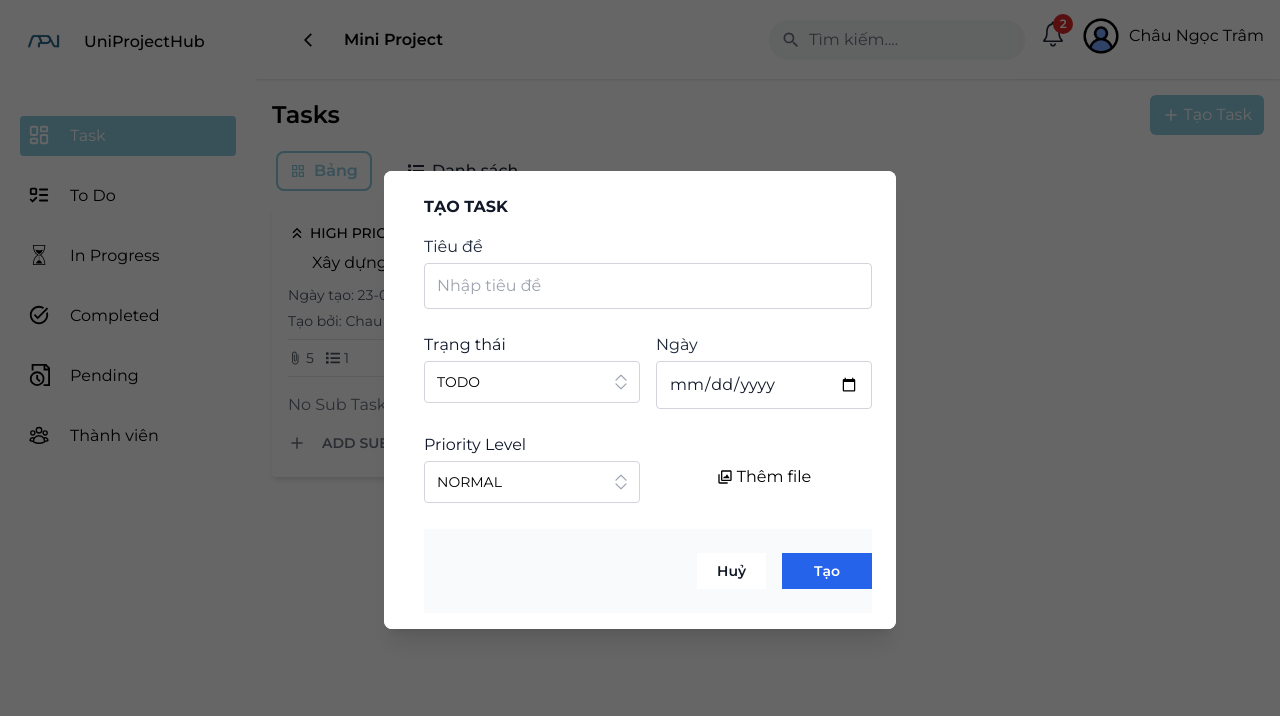
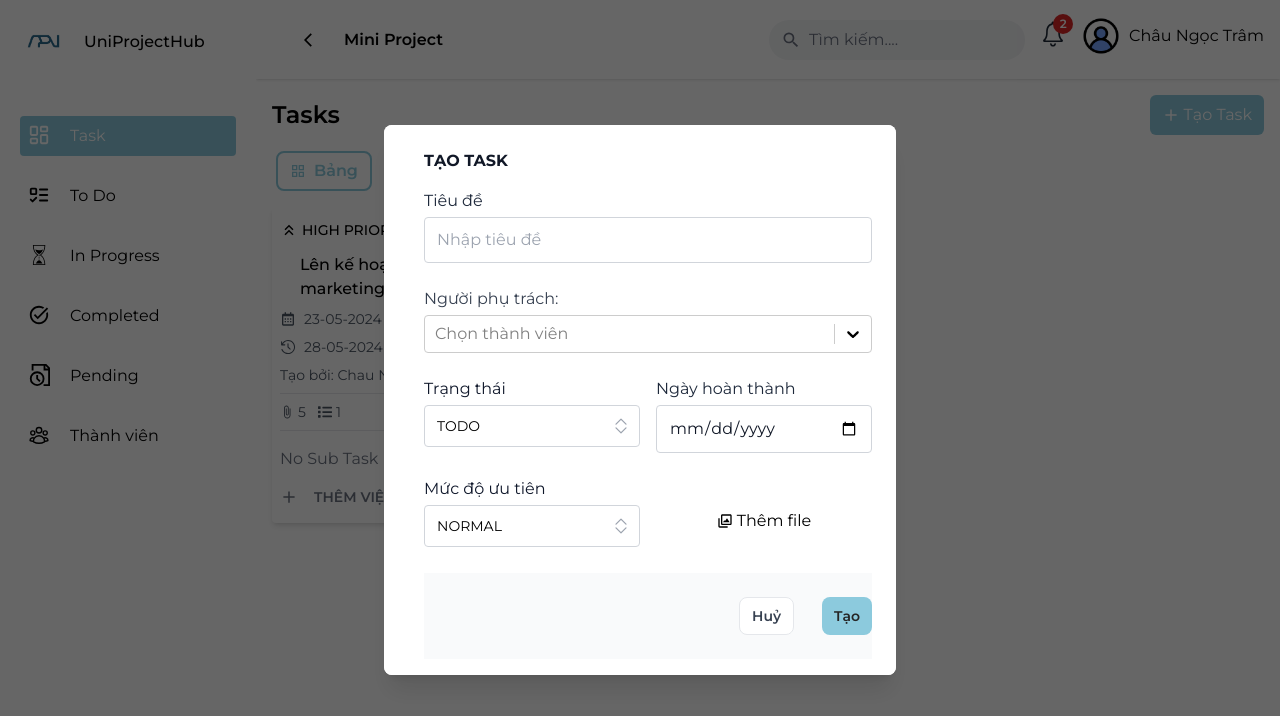
Before and after one commit to ChauNgocTram/UniProjectHub_FrontEnd, a React (Vite) app: page /du-an-nhom/in-progress in a window 1280 px wide. Both pictures are taken after a click on the button "Tạo Task". Shown: the top 716 px of the page. Built offline with nearby package versions, Linux system fonts and the light colour scheme.

Commit message:
update người phụ trách nhiệm vụ

```diff
--- a/package.json
+++ b/package.json
@@ -39,6 +39,7 @@
     "react-redux": "^9.1.0",
     "react-responsive": "^9.0.2",
     "react-router-dom": "^6.21.3",
+    "react-select": "^5.8.0",
     "reactjs-popup": "^2.0.6",
     "redux-persist": "^6.0.0",
     "sonner": "^1.4.41",
--- /dev/null
+++ b/src/components/Dialog/TaskDialog.jsx
@@ -0,0 +1,116 @@
+import React, { Fragment, useState } from "react";
+import { useNavigate } from "react-router-dom";
+import { AiTwotoneFolderOpen } from "react-icons/ai";
+import { BsThreeDots } from "react-icons/bs";
+import { HiDuplicate } from "react-icons/hi";
+import { MdAdd, MdOutlineEdit } from "react-icons/md";
+import { RiDeleteBin6Line } from "react-icons/ri";
+import { Menu, Transition,MenuButton ,MenuItems,MenuItem} from "@headlessui/react";
+import AddTask from "../Tasks/ManageTask/AddTask";
+import AddSubTask from "../Tasks/ManageTask/AddSubTask";
+import ConfirmatioDialog from "../Dialog/Dialogs";
+
+const TaskDialog = ({ task }) => {
+  const [open, setOpen] = useState(false);
+  const [openEdit, setOpenEdit] = useState(false);
+  const [openDialog, setOpenDialog] = useState(false);
+
+  const navigate = useNavigate();
+
+  const duplicateHandler = () => {};
+  const deleteClicks = () => {};
+  const deleteHandler = () => {};
+
+  const items = [
+
+    {
+      label: "Chỉnh sửa",
+      icon: <MdOutlineEdit className='mr-2 h-5 w-5' aria-hidden='true' />,
+      onClick: () => setOpenEdit(true),
+    },
+    {
+      label: "Thêm việc cần làm",
+      icon: <MdAdd className='mr-2 h-5 w-5' aria-hidden='true' />,
+      onClick: () => setOpen(true),
+    },
+
+  ];
+
+  return (
+    <>
+      <div>
+        <Menu as='div' className='relative inline-block text-left'>
+          <MenuButton className='inline-flex w-full justify-center rounded-md px-4 py-2 text-sm font-medium text-gray-600 '>
+            <BsThreeDots />
+          </MenuButton>
+
+          <Transition
+            as={Fragment}
+            enter='transition ease-out duration-100'
+            enterFrom='transform opacity-0 scale-95'
+            enterTo='transform opacity-100 scale-100'
+            leave='transition ease-in duration-75'
+            leaveFrom='transform opacity-100 scale-100'
+            leaveTo='transform opacity-0 scale-95'
+          >
+            <MenuItems className='absolute p-4 right-0 mt-2 w-56 origin-top-right divide-y divide-gray-100 rounded-md bg-white shadow-lg ring-1 ring-black/5 focus:outline-none'>
+              <div className='px-1 py-1 space-y-2'>
+                {items.map((el) => (
+                  <MenuItem key={el.label}>
+                    {({ active }) => (
+                      <button
+                        onClick={el?.onClick}
+                        className={`${
+                          active ? "bg-blue-500 text-white" : "text-gray-900"
+                        } group flex w-full items-center rounded-md px-2 py-2 text-sm`}
+                      >
+                        {el.icon}
+                        {el.label}
+                      </button>
+                    )}
+                  </MenuItem>
+                ))}
+              </div>
+
+              <div className='px-1 py-1'>
+                <MenuItem>
+                  {({ active }) => (
+                    <button
+                      onClick={() => deleteClicks()}
+                      className={`${
+                        active ? "bg-blue-500 text-white" : "text-red-900"
+                      } group flex w-full items-center rounded-md px-2 py-2 text-sm`}
+                    >
+                      <RiDeleteBin6Line
+                        className='mr-2 h-5 w-5 text-red-400'
+                        aria-hidden='true'
+                      />
+                      Delete
+                    </button>
+                  )}
+                </MenuItem>
+              </div>
+            </MenuItems>
+          </Transition>
+        </Menu>
+      </div>
+
+      <AddTask
+        open={openEdit}
+        setOpen={setOpenEdit}
+        task={task}
+        key={new Date().getTime()}
+      />
+
+      <AddSubTask open={open} setOpen={setOpen} />
+
+      <ConfirmatioDialog
+        open={openDialog}
+        setOpen={setOpenDialog}
+        onClick={deleteHandler}
+      />
+    </>
+  );
+};
+
+export default TaskDialog;
--- a/src/components/Sidebar/ProjectSidebarr.jsx
+++ b/src/components/Sidebar/ProjectSidebarr.jsx
@@ -104,12 +104,12 @@ function ProjectSidebarr() {
     //     />
     //   </div>
     <div className='w-full h-full flex flex-col gap-6 p-5'>
-      <div className="flex gap-1 space-x-4 items-center">
+      <NavLink to="/" className="flex gap-1 space-x-4 items-center">
         <img src={mainicon} className="md:w-10 w-8 ml-1" />
         <span className={!isExpanded ? "hidden" : "block mt-1 font-medium"}>
           UniProjectHub
         </span>
-      </div>
+      </NavLink>
 
       <div className="flex-1 flex flex-col gap-y-5 py-8 ">
         {navLinks.map((item, index) => (
--- a/src/components/Tabs/Tabs.jsx
+++ b/src/components/Tabs/Tabs.jsx
@@ -6,7 +6,7 @@ function classNames(...classes) {
 
 export default function Tabs({ tabs, setSelected, children }) {
   return (
-    <div className='w-fit px-1 sm:px-0'>
+    <div className='w-full px-1 sm:px-0'>
       <TabGroup>
         <TabList className='flex space-x-6 rounded-xl px-1'>
           {tabs.map((tab, index) => (
--- a/src/components/Tasks/ManageTask/AddSubTask.jsx
+++ b/src/components/Tasks/ManageTask/AddSubTask.jsx
@@ -45,7 +45,7 @@ function AddSubTask({ open, setOpen, id }) {
                   label='Tiêu đề'
                   className='w-full rounded'
                   register={register("title", {
-                    required: "Title is required!",
+                    required: "Vui lòng điền việc cần làm!",
                   })}
                   error={errors.title ? errors.title.message : ""}
                 />
@@ -58,7 +58,7 @@ function AddSubTask({ open, setOpen, id }) {
                     label='Ngày'
                     className='w-full rounded'
                     register={register("date", {
-                      required: "Date is required!",
+                      required: "Vui lòng chọn ngày tháng!",
                     })}
                     error={errors.date ? errors.date.message : ""}
                   />
--- a/src/components/Tasks/ManageTask/AddTask.jsx
+++ b/src/components/Tasks/ManageTask/AddTask.jsx
@@ -7,6 +7,7 @@ import { useForm } from "react-hook-form";
 import SelectList from "../../SelectList";
 import { BiImages } from "react-icons/bi";
 import Button from "../../Button"
+import UserList from "../../UserInfo/UserList";
 
 const LISTS = ["TODO", "IN PROGRESS", "COMPLETED"];
 const PRIORIRY = ["HIGH", "MEDIUM", "NORMAL", "LOW"];
@@ -43,7 +44,7 @@ function AddTask({ open, setOpen }) {
             as='h2'
             className='text-base font-bold leading-6 text-gray-900 mb-4'
           >
-            {task ? "UPDATE TASK" : "TẠO TASK"}
+            {task ? "CẬP NHẬT TASK" : "TẠO TASK"}
           </DialogTitle>
 
           <div className='mt-2 flex flex-col gap-6'>
@@ -58,7 +59,7 @@ function AddTask({ open, setOpen }) {
             />
 
             {/* <UserList setTeam={setTeam} team={team} /> */}
-
+            <UserList/>
             <div className='flex gap-4'>
               <SelectList
                 label='Trạng thái'
@@ -72,10 +73,10 @@ function AddTask({ open, setOpen }) {
                   placeholder='Date'
                   type='date'
                   name='date'
-                  label='Ngày'
+                  label='Ngày hoàn thành'
                   className='w-full rounded'
                   register={register("date", {
-                    required: "Date is required!",
+                    required: "Vui lòng chọn ngày!",
                   })}
                   error={errors.date ? errors.date.message : ""}
                 />
@@ -84,7 +85,7 @@ function AddTask({ open, setOpen }) {
 
             <div className='flex gap-4'>
               <SelectList
-                label='Priority Level'
+                label='Mức độ ưu tiên'
                 lists={PRIORIRY}
                 selected={priority}
                 setSelected={setPriority}
@@ -118,13 +119,13 @@ function AddTask({ open, setOpen }) {
                 <Button
                   label='Tạo'
                   type='submit'
-                  className='bg-blue-600 px-8 text-sm font-semibold text-white hover:bg-blue-700  sm:w-auto'
+                  className='bg-mainColor text-sm font-semibold text-neutral-800 hover:bg-mainBg sm:ml-3 sm:w-auto rounded-lg'
                 />
               )}
 
               <Button
                 type='button'
-                className='bg-white px-5 text-sm font-semibold text-gray-900 sm:w-auto'
+                className='bg-white hover:bg-neutral-200 border text-sm font-semibold text-gray-700 sm:w-auto rounded-lg'
                 onClick={() => setOpen(false)}
                 label='Huỷ'
               />
--- a/src/components/Tasks/TaskCard.jsx
+++ b/src/components/Tasks/TaskCard.jsx
@@ -11,12 +11,15 @@ import { BGS, PRIOTITYSTYELS, TASK_TYPE, formatDate } from "../../utils";
 //import TaskDialog from "./task/TaskDialog";
 import { BiMessageAltDetail } from "react-icons/bi";
 import { FaList } from "react-icons/fa";
+import { BiCalendar } from "react-icons/bi";
+import { RxCounterClockwiseClock } from "react-icons/rx";
 //import UserInfo from "./UserInfo";
 import { IoMdAdd } from "react-icons/io";
 import UserInfo from "../UserInfo/UserInfo";
 import { NavLink } from "react-router-dom";
 import { TASK_DETAILS } from "../../routes/constant";
-//import AddSubTask from "./task/AddSubTask";
+import AddSubTask from "../Tasks/ManageTask/AddSubTask"
+import TaskDialog from "../Dialog/TaskDialog";
 
 const ICONS = {
   high: <MdKeyboardDoubleArrowUp />,
@@ -30,7 +33,7 @@ const TaskCard = ({ task }) => {
 
   return (
     <>
-      <div className="w-full h-fit bg-white shadow-md p-4 rounded">
+      <div className="w-full h-fit bg-white shadow-md p-2 rounded">
         <div className="w-full flex justify-between">
           <div
             className="flex flex-1 gap-1 items-center text-sm font-medium"
@@ -50,6 +53,7 @@ const TaskCard = ({ task }) => {
 
 
           {/* {user?.isAdmin && <TaskDialog task={task} />} */}
+          <TaskDialog task={task} />
         </div>
 
         <>
@@ -59,18 +63,30 @@ const TaskCard = ({ task }) => {
               // className={clsx("w-4 h-4 rounded-full", TASK_TYPE[task.stage])}
             />
             <NavLink to={`/du-an-nhom/${TASK_DETAILS}`}>
-            <h4 className="line-clamp-1 text-black">
+            <h4 className="line-clamp-2 text-black font-medium">
               {/* {task?.title} */}
-              Xây dựng Master plan
+              Lên kế hoạch truyền thông marketing tích hợp
             </h4>
             </NavLink>
 
           </div>
-          <span className="text-sm text-gray-600">
+          <div className="flex space-x-2 items-center text-gray-600 my-2">
+          <BiCalendar />
+          <span className="text-sm ">
             {/* {formatDate(new Date(task?.date))} */}
-            Ngày tạo: 23-05-2024
+             23-05-2024
           </span>
+          </div>
+          <div className="flex space-x-2 items-center text-gray-600 mb-2">
+          <RxCounterClockwiseClock />
+          <span className="text-sm ">
+            {/* {formatDate(new Date(task?.date))} */}
+            28-05-2024
+          </span>
+          </div>
+
           <p className="text-sm text-gray-600 mt-1">Tạo bởi: Chau Ngoc Tram</p>
+
         </>
 
         <div className="w-full border-t border-gray-200 my-2" />
@@ -91,6 +107,20 @@ const TaskCard = ({ task }) => {
               {/* <span>0/{task?.subTasks?.length}</span> */}
               <span>1</span>
             </div>
+          </div>
+
+          <div className='flex flex-row-reverse'>
+            {task?.team?.map((m, index) => (
+              <div
+                key={index}
+                className={clsx(
+                  "w-7 h-7 rounded-full text-white flex items-center justify-center text-sm -mr-1",
+                  BGS[index % BGS?.length]
+                )}
+              >
+                <UserInfo user={m} />
+              </div>
+            ))}
           </div>
         </div>
 
@@ -124,13 +154,15 @@ const TaskCard = ({ task }) => {
             // disabled={user.isAdmin ? false : true}
             className="w-full flex gap-4 items-center text-sm text-gray-500 font-semibold disabled:cursor-not-allowed disabled::text-gray-300"
           >
-            <IoMdAdd className="text-lg" />
-            <span>ADD SUBTASK</span>
+            <IoMdAdd className="text-lg uppercase" />
+            <span>THÊM VIỆC CẦN LÀM</span>
           </button>
         </div>
       </div>
 
-      {/* <AddSubTask open={open} setOpen={setOpen} id={task._id} /> */}
+      <AddSubTask open={open} setOpen={setOpen}
+    //  id={task._id}
+      />
     </>
   );
 };
--- a/src/components/Tasks/ViewTask/ListView.jsx
+++ b/src/components/Tasks/ViewTask/ListView.jsx
@@ -37,10 +37,12 @@ function ListView({ tasks }) {
         <tr className='w-full text-left'>
           <th className='py-2'>Tiêu đề</th>
           <th className='py-2'>Độ ưu tiên</th>
-          <th className='py-2'>Trạng thái</th>
-          <th className='py-2 line-clamp-1'>Ngày tạo</th>
+          <th className='py-2'>Ngày tạo</th>
+          <th className='py-2 line-clamp-1'>Deadline</th>
           <th className='py-2'>File</th>
           <th className='py-2'>Tạo bởi</th>
+          <th className='py-2'>Người phụ trách</th>
+          <th className='py-2'></th>
         </tr>
       </thead>
     );
@@ -75,7 +77,7 @@ function ListView({ tasks }) {
 
         <td className='py-2'>
           <div className={"flex gap-1 items-center"}>
-          {/* <TaskStatusBadge taskStatus={item.status} /> */}
+          23-04-2024
           </div>
         </td>
 
@@ -83,7 +85,7 @@ function ListView({ tasks }) {
           {/* <span className='text-sm text-gray-600'>
             {formatDate(new Date(task?.date))}
           </span> */}
-          <span>23-04-2024</span>
+          <span>28-04-2024</span>
         </td>
 
         <td className='py-2'>
@@ -105,6 +107,23 @@ function ListView({ tasks }) {
         <td className='py-2'>
           Chau Ngoc Tram
         </td>
+
+        <td className='py-2'>
+        <div className='flex'>
+          {task?.team?.map((m, index) => (
+            <div
+              key={m._id}
+              className={clsx(
+                "w-7 h-7 rounded-full text-white flex items-center justify-center text-sm -mr-1",
+                BGS[index % BGS?.length]
+              )}
+            >
+              <UserInfo user={m} />
+            </div>
+          ))}
+        </div>
+      </td>
+
 
         <td className='py-2 flex gap-2 md:gap-4 justify-end'>
           <Button
--- /dev/null
+++ b/src/components/UserInfo/UserList.jsx
@@ -0,0 +1,52 @@
+import React, { useState } from "react";
+import Select from "react-select";
+
+function UserList() {
+  const [value, setValue] = useState(null);
+  const options = [
+    { value: "CHOCOLATE", label: "Chocolate" },
+    { value: "CANDY", label: "Candy" },
+    { value: "ICE CREAM", label: "Ice Cream" },
+    { value: "BURGER", label: "Burger" },
+  ];
+
+  return (
+    <div className=" ">
+        <p className='text-gray-700 mb-1'>Người phụ trách: </p>
+      <Select
+        options={options}
+        defaultValue={value}
+        placeholder="Chọn thành viên"
+        onChange={setValue}
+        isMulti
+        isSearchable
+        noOptionsMessage={() => "Không tìm thấy thành viên"}
+        styles={{
+          placeholder: (baseStyles, state) => ({
+            ...baseStyles,
+            color: "gray",
+          }),
+          clearIndicator: (baseStyles) => ({
+            ...baseStyles,
+            color: "red",
+          }),
+          dropdownIndicator: (baseStyles) => ({
+            ...baseStyles,
+            color: "black",
+          }),
+          control: (baseStyles) => ({
+            ...baseStyles,
+            color: "red",
+          }),
+          multiValueRemove: (baseStyles, state) => ({
+            ...baseStyles,
+            color: state.isFocused ? "red" : "gray",
+            backgroundColor: state.isFocused ? "black" : "lightblue",
+          }),
+        }}
+      />
+    </div>
+  );
+}
+
+export default UserList;
--- a/src/pages/Teams/TeamProjectDetails/AllTask/TaskDetails/Activities.jsx
+++ b/src/pages/Teams/TeamProjectDetails/AllTask/TaskDetails/Activities.jsx
@@ -46,7 +46,7 @@ function Activities({ activity, id }) {
                 <div className="w-10 h-10 flex items-center justify-center">
                   {/* {TASKTYPEICON[item?.type]} */}
                   <div className="w-10 h-10 rounded-full bg-gray-500 flex items-center justify-center text-white">
-                    <MdOutlineMessage />,
+                    <MdOutlineMessage />
                   </div>
                 </div>
                 <div className="w-full flex items-center">
--- a/src/pages/Teams/TeamProjectDetails/AllTask/TaskDetails/TaskDetails.jsx
+++ b/src/pages/Teams/TeamProjectDetails/AllTask/TaskDetails/TaskDetails.jsx
@@ -83,7 +83,7 @@ const TaskDetails = () => {
           <>
             <div className="w-full flex flex-col md:flex-row gap-5 2xl:gap-8 border-slate-200 border-2 rounded-xl shadow-xl p-8 mt-3 overflow-y-auto">
               {/* LEFT */}
-              <div className="w-full md:w-1/2 space-y-8">
+              <div className="w-full md:w-1/2 space-y-4">
                 <div className="flex items-center gap-5">
                   <div
                     // className={clsx(
@@ -118,6 +118,7 @@ const TaskDetails = () => {
                   Created At: {new Date(task?.date).toDateString()}
                 </p> */}
                 <p className="text-gray-500">Ngày tạo: 23-05-2024</p>
+                <p className="text-gray-500">Deadline: 28-05-2024</p>
 
                 <div className="flex items-center gap-8 p-4 border-y border-gray-200">
                   <div className="space-x-2">
```
Also changed, not shown: src/pages/Teams/TeamProjectDetails/AllTask/TaskDetails/ManageFile.jsx (+8 -6 lines), 1 other file (tests, documents, lock files or other folders).
